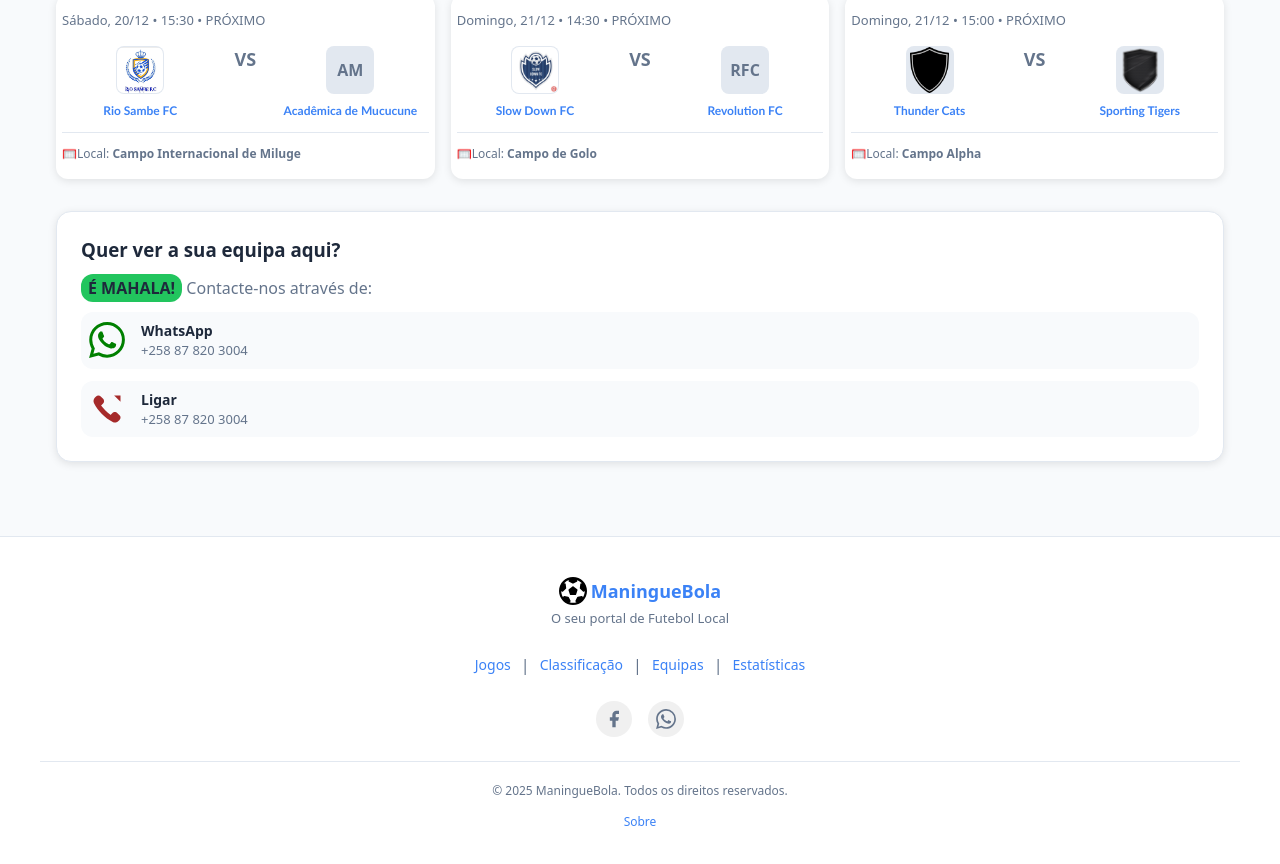
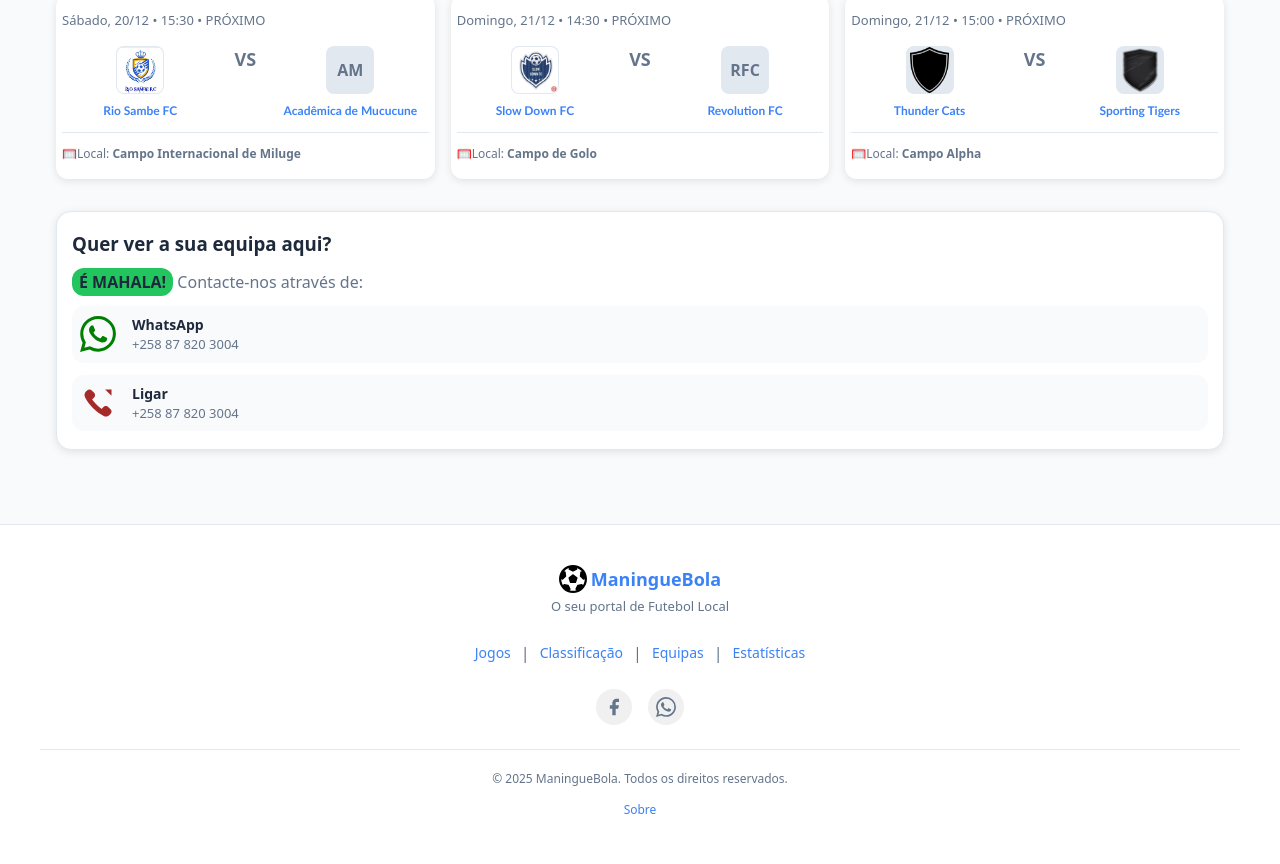
Before and after one commit to Raimundroid/maninguebola, a React (Vite) app: page / in a window 1280 px wide. Shown: the part 750-1614 px from the top of the page. Built offline with nearby package versions, Linux system fonts and the light colour scheme.

Commit message:
modified the padding of the .about-section

```diff
--- a/src/pages/AboutPage/AboutPage.css
+++ b/src/pages/AboutPage/AboutPage.css
@@ -25,10 +25,12 @@
 /* Generic Section Card Style */
 .about-section {
   background: var(--card-bg);
-  padding: 24px;
+  padding: 18px 15px;
   border-radius: 15px;
   box-shadow: 0 2px 8px var(--shadow);
   border: 1px solid var(--border);
+
+  /* background-color: red; */
 }
 
 .about-section h2,
```
